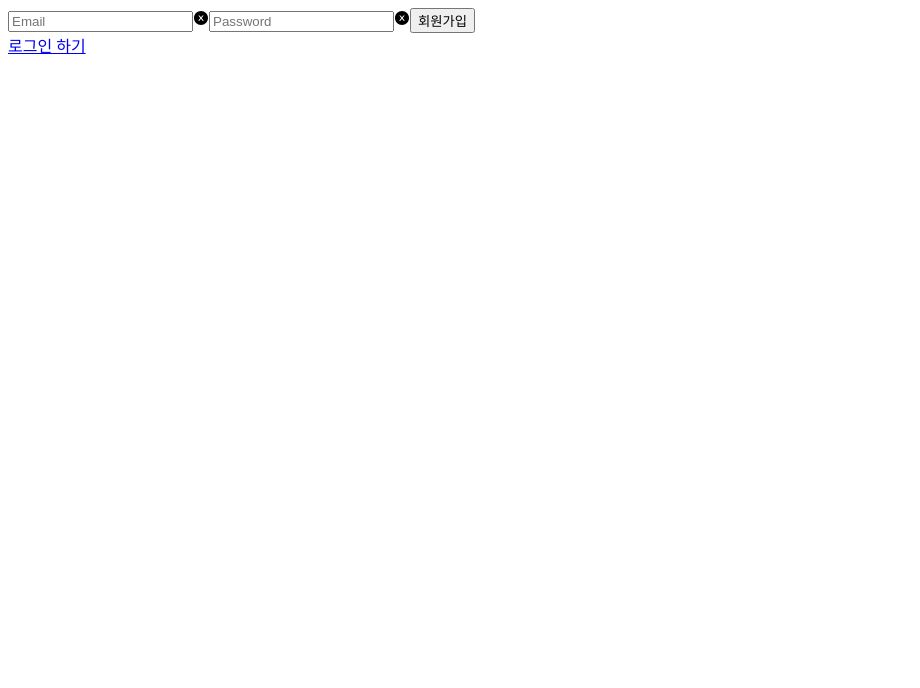
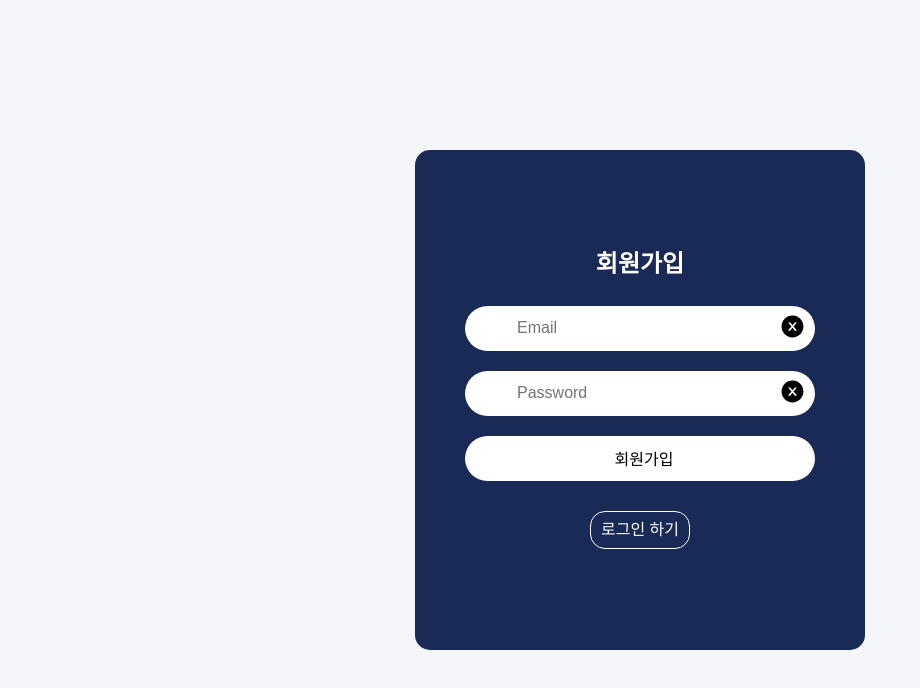
Before and after one commit to fake-dp/wanted-pre-onboarding-frontend, a React (Create React App) app in the folder client/: page /signup in a window 1280 px wide. Shown: the top 688 px of the page, without its empty margins (0-920 px from the left). Built offline with nearby package versions, Linux system fonts and the light colour scheme.

Commit message:
css reset, 회원가입 & 로그인 uI작업

```diff
--- a/client/src/App.jsx
+++ b/client/src/App.jsx
@@ -1,7 +1,13 @@
 import AppRouter from "./router/AppRouter";
+import GlobalStyle from "./styles/global/globalStyled.styled";
+import reset from "./styles/global/reset.css";
 
 function App() {
-  return <AppRouter />;
+  return (
+    <GlobalStyle>
+      <AppRouter />
+    </GlobalStyle>
+  );
 }
 
 export default App;
--- a/client/src/components/auth/LoginForm.jsx
+++ b/client/src/components/auth/LoginForm.jsx
@@ -4,6 +4,13 @@ import { useNavigate } from "react-router-dom";
 import { Link } from "react-router-dom";
 
 import useAuthInput from "../../hooks/useAuthInput";
+
+import {
+  AuthWrapper,
+  AuthInput,
+  AuthInputFlex,
+  SubmitButton,
+} from "../../styles/auth/authStyled.styled";
 
 function LoginForm() {
   const { onChangeSignIn, email, password } = useAuthInput();
@@ -22,8 +29,10 @@ function LoginForm() {
   };
 
   return (
-    <>
-      <input
+    <AuthWrapper>
+      <h2>로그인</h2>
+      <AuthInputFlex>
+        <AuthInput
           name="email"
           type="text"
           placeholder="Email"
@@ -32,7 +41,9 @@ function LoginForm() {
           onChange={onChangeSignIn}
           data-testid="email-input"
         />
-      <input
+      </AuthInputFlex>
+      <AuthInputFlex>
+        <AuthInput
           name="password"
           type="password"
           placeholder="Password"
@@ -41,14 +52,15 @@ function LoginForm() {
           onChange={onChangeSignIn}
           data-testid="password-input"
         />
-      <button onClick={authSign} data-testid="signin-button">
+      </AuthInputFlex>
+      <SubmitButton onClick={authSign} data-testid="signin-button">
         로그인
-      </button>
+      </SubmitButton>
 
       <div>
         <Link to="/signup">회원가입</Link>
       </div>
-    </>
+    </AuthWrapper>
   );
 }
 
--- a/client/src/components/auth/SignForm.jsx
+++ b/client/src/components/auth/SignForm.jsx
@@ -5,6 +5,14 @@ import { Link } from "react-router-dom";
 import { AiFillCheckCircle } from "react-icons/ai";
 import { AiFillCloseCircle } from "react-icons/ai";
 import useAuthInput from "../../hooks/useAuthInput";
+
+import {
+  AuthWrapper,
+  AuthInput,
+  AuthInputFlex,
+  SubmitButton,
+  LinkText,
+} from "../../styles/auth/authStyled.styled";
 
 function SignForm() {
   const { onChangeSignUp, email, password, passEmail, passPwd } =
@@ -24,8 +32,10 @@ function SignForm() {
   };
 
   return (
-    <>
-      <input
+    <AuthWrapper>
+      <h2>회원가입</h2>
+      <AuthInputFlex>
+        <AuthInput
           name="email"
           type="text"
           placeholder="Email"
@@ -34,8 +44,11 @@ function SignForm() {
           onChange={onChangeSignUp}
           data-testid="email-input"
         />
-      {passEmail ? <AiFillCheckCircle /> : <AiFillCloseCircle />}
-      <input
+        <span>{passEmail ? <AiFillCheckCircle /> : <AiFillCloseCircle />}</span>
+      </AuthInputFlex>
+
+      <AuthInputFlex>
+        <AuthInput
           name="password"
           type="password"
           placeholder="Password"
@@ -44,14 +57,16 @@ function SignForm() {
           onChange={onChangeSignUp}
           data-testid="password-input"
         />
-      {passPwd ? <AiFillCheckCircle /> : <AiFillCloseCircle />}
-      <button onClick={authSign} data-testid="signup-button">
+        <span>{passPwd ? <AiFillCheckCircle /> : <AiFillCloseCircle />}</span>
+      </AuthInputFlex>
+
+      <SubmitButton onClick={authSign} data-testid="signup-button">
         회원가입
-      </button>
-      <div>
+      </SubmitButton>
+      <LinkText>
         <Link to="/signin">로그인 하기</Link>
-      </div>
-    </>
+      </LinkText>
+    </AuthWrapper>
   );
 }
 
--- a/client/src/hooks/useAuthInput.jsx
+++ b/client/src/hooks/useAuthInput.jsx
@@ -33,14 +33,12 @@ const useAuthInput = () => {
       });
 
       if (name === "email") {
-        // setEmail(value);
         if (value.includes("@") && value.includes(".")) {
           setPassEmail(true);
         } else {
           setPassEmail(false);
         }
       } else if (name === "password") {
-        // setPassword(value);
         if (value.length >= 8) {
           setPassPwd(true);
         } else {
@@ -50,8 +48,6 @@ const useAuthInput = () => {
     },
     [inputs]
   );
-
-  console.log(passEmail, passPwd);
 
   return {
     onChangeSignIn,
--- /dev/null
+++ b/client/src/styles/auth/authStyled.styled.jsx
@@ -0,0 +1,79 @@
+import styled from "styled-components";
+
+export const AuthWrapper = styled.div`
+  display: flex;
+  flex-direction: column;
+  background: #192a56;
+  width: 450px;
+  height: 500px;
+  border-radius: 15px;
+  align-items: center;
+  justify-content: center;
+  > h2 {
+    font-size: 24px;
+    font-weight: 700;
+    margin-bottom: 20px;
+    color: #fff;
+  }
+`;
+
+export const AuthInputFlex = styled.div`
+  position: relative;
+  display: flex;
+  align-items: center;
+  justify-content: center;
+  padding: 10px;
+  > span {
+    position: absolute;
+    margin-left: 20px;
+    right: 20px;
+    > svg {
+      font-size: 25px;
+    }
+  }
+`;
+
+export const AuthInput = styled.input`
+  /* padding: 10px 100px; */
+  box-sizing: border-box;
+  background-color: #fff;
+  border: none;
+  border-radius: 35px;
+  color: #000000ff;
+  font-family: inherit;
+  font-size: inherit;
+  height: 45px;
+  outline: 0;
+  padding-inline-end: 44px;
+  padding-inline-start: 52px;
+  width: 350px;
+`;
+
+export const SubmitButton = styled.button`
+  background-color: #fff;
+  border: none;
+  border-radius: 35px;
+  color: #000000ff;
+  font-family: inherit;
+  font-size: inherit;
+  height: 45px;
+  outline: 0;
+  padding-inline-end: 44px;
+  padding-inline-start: 52px;
+  width: 350px;
+  margin-top: 10px;
+  cursor: pointer;
+`;
+
+export const LinkText = styled.p`
+  margin-top: 30px;
+  cursor: pointer;
+  border: 1px solid #fff;
+  padding: 10px;
+  border-radius: 15px;
+  > a {
+    color: #fff;
+    text-decoration: none;
+    outline: 0;
+  }
+`;
--- /dev/null
+++ b/client/src/styles/global/globalStyled.styled.jsx
@@ -0,0 +1,15 @@
+import styled from "styled-components";
+
+const GlobalStyle = styled.div`
+  margin: 0;
+  padding: 0;
+  display: flex;
+  justify-content: center;
+  align-items: center;
+  min-height: 100vh;
+  font-family: "Jost", sans-serif;
+  /* text-align: center; */
+  background: #f5f6fa;
+`;
+
+export default GlobalStyle;
--- /dev/null
+++ b/client/src/styles/global/reset.css
@@ -0,0 +1,124 @@
+html,
+body,
+div,
+span,
+applet,
+object,
+iframe,
+h1,
+h2,
+h3,
+h4,
+h5,
+h6,
+p,
+blockquote,
+pre,
+a,
+abbr,
+acronym,
+address,
+big,
+cite,
+code,
+del,
+dfn,
+em,
+img,
+ins,
+kbd,
+q,
+s,
+samp,
+small,
+strike,
+strong,
+sub,
+sup,
+tt,
+var,
+b,
+u,
+i,
+center,
+dl,
+dt,
+dd,
+ol,
+ul,
+li,
+fieldset,
+form,
+label,
+legend,
+table,
+caption,
+tbody,
+tfoot,
+thead,
+tr,
+th,
+td,
+article,
+aside,
+canvas,
+details,
+embed,
+figure,
+figcaption,
+footer,
+header,
+hgroup,
+menu,
+nav,
+output,
+ruby,
+section,
+summary,
+time,
+mark,
+audio,
+video {
+  margin: 0;
+  padding: 0;
+  border: 0;
+  font-size: 100%;
+  font: inherit;
+  vertical-align: baseline;
+}
+/* HTML5 display-role reset for older browsers */
+article,
+aside,
+details,
+figcaption,
+figure,
+footer,
+header,
+hgroup,
+menu,
+nav,
+section {
+  display: block;
+}
+body {
+  line-height: 1;
+}
+ol,
+ul {
+  list-style: none;
+}
+blockquote,
+q {
+  quotes: none;
+}
+blockquote:before,
+blockquote:after,
+q:before,
+q:after {
+  content: "";
+  content: none;
+}
+table {
+  border-collapse: collapse;
+  border-spacing: 0;
+}
```
Lines whose indentation alone changed are shown as unchanged.
